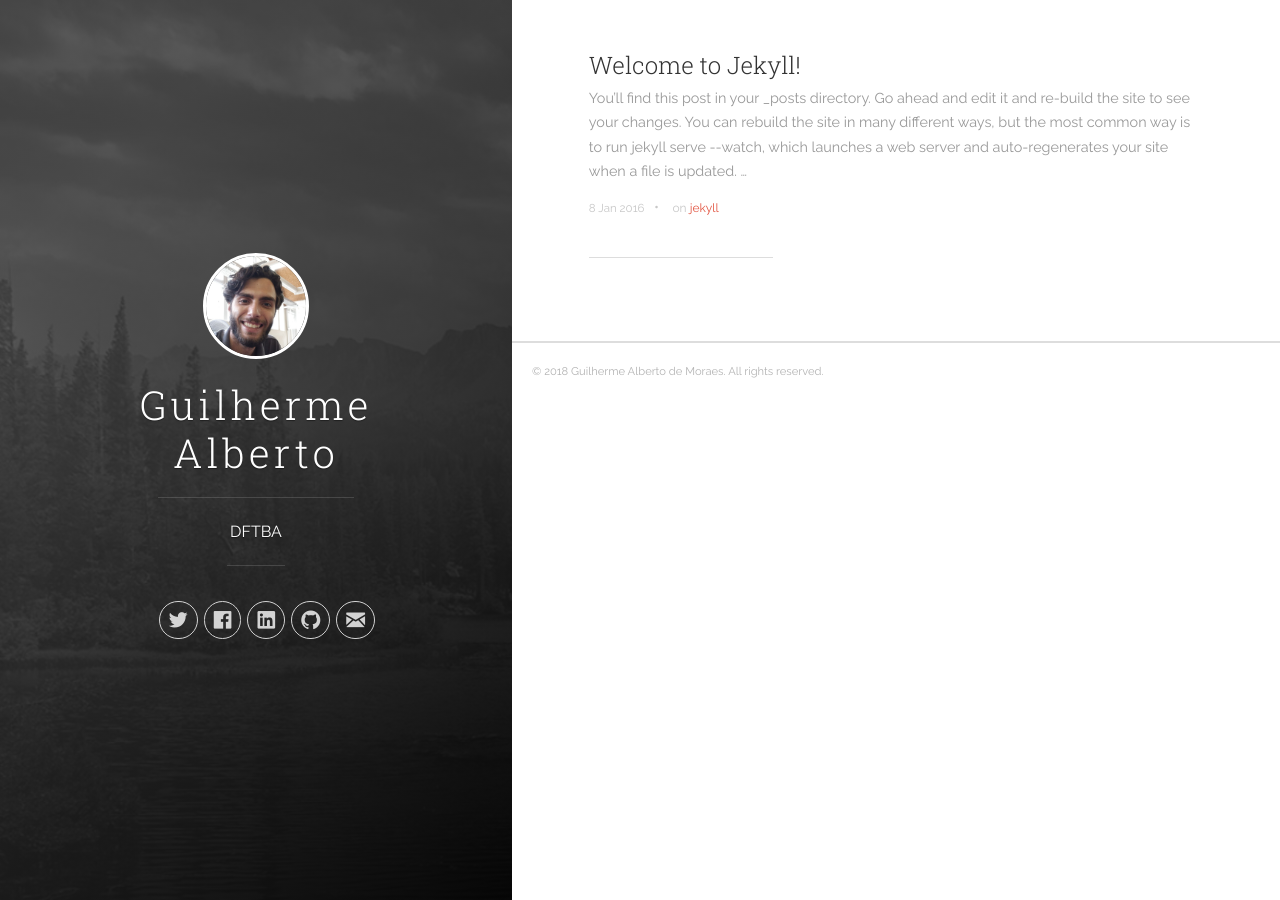
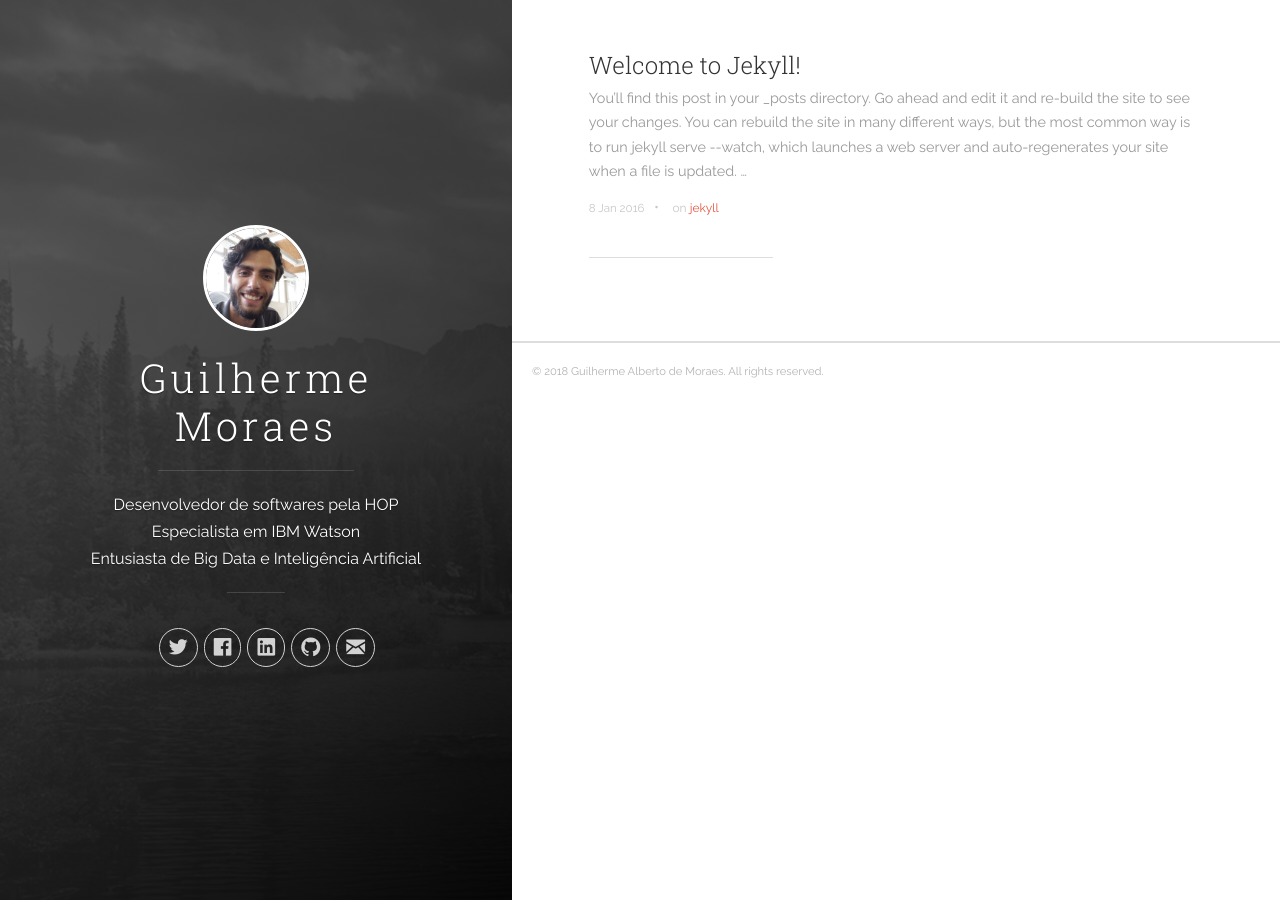
Before and after one commit to guiNovais/guiNovais.github.io, a Jekyll site: the page built from index.html, in a window 1280 px wide. Built offline with Jekyll 4.4.1, drawn with Linux system fonts in a browser that asks for light colours; nearby versions of some CDN libraries; the list of posts is cut into pages by our own code.

Commit message:
Atualização da descrição e dos endereços de redes sociais

```diff
--- a/_config.yml
+++ b/_config.yml
@@ -1,6 +1,8 @@
 # Site settings
-title: 'Guilherme Alberto'
-description: 'DFTBA'
+title: 'Guilherme Moraes'
+description: 'Desenvolvedor de softwares pela HOP<br>
+Especialista em IBM Watson<br>
+Entusiasta de Big Data e Inteligência Artificial'
 url: 'https://guialberto.github.io/'
 baseurl: ''
 # google_analytics: 'UA-XXXXXX-X'
@@ -9,8 +11,8 @@ baseurl: ''
 author:
   name: 'Guilherme Alberto de Moraes'
   email: g.alberto.moraes@gmail.com
-  twitter_username: gui_a_moraes
-  facebook_username: teeenso
+  twitter_username: gAlbertoMoraes
+  facebook_username: gAlbertoMoraes
   github_username:  guiAlberto
   linkedin_username:  guiAlberto
 
```
Also changed, not shown: Gemfile.lock.
